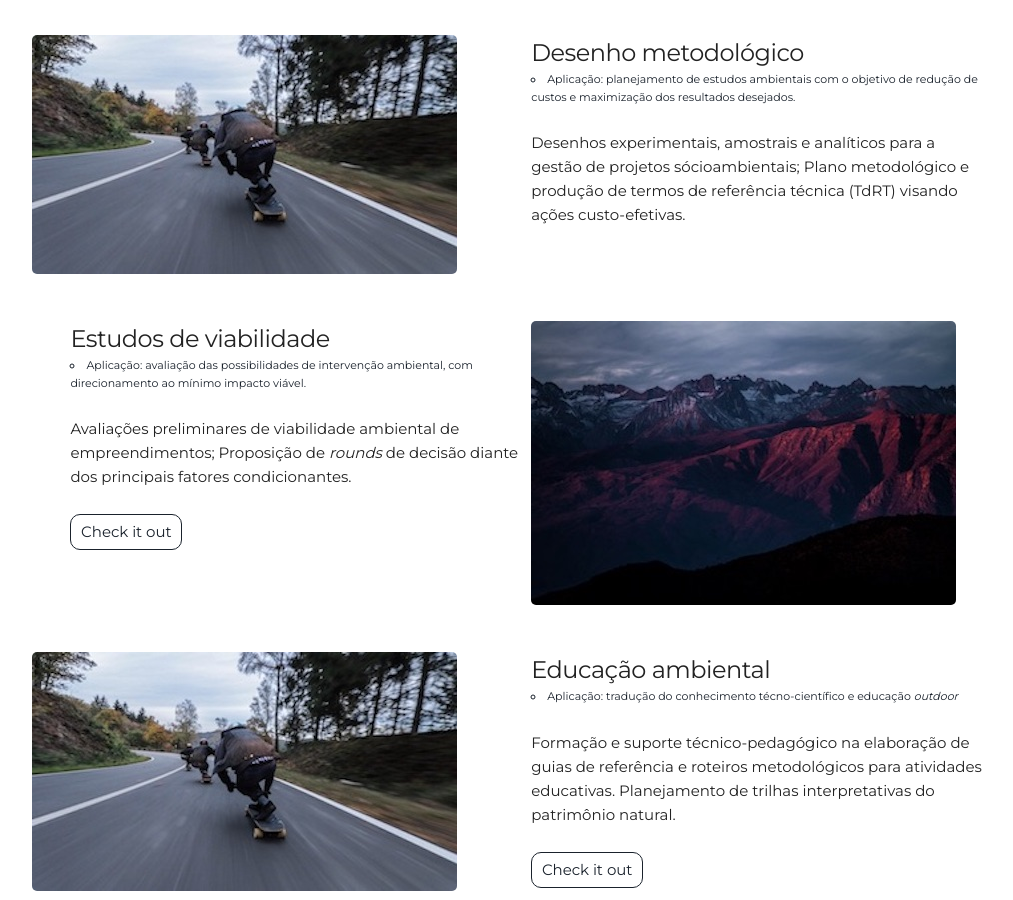
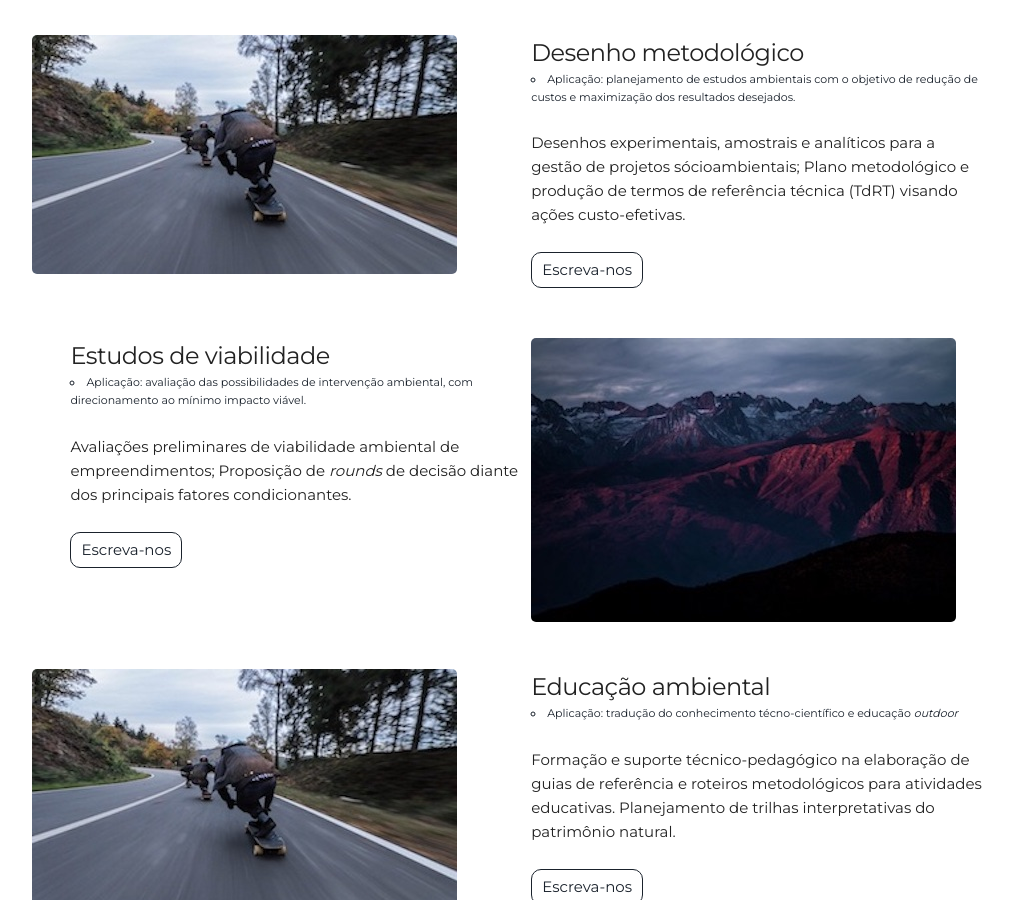
Before and after one commit to leroy1977/eQ1, a Jekyll site: the page built from index.html, in a window 1280 px wide and 900 px high, scrolled down 1814 px. Shown: the whole window, without its empty margins (128-1141 px from the left). Built offline with Jekyll 4.4.1, drawn with Linux system fonts in a browser that asks for light colours; some of the changed text lies outside the part shown.

Commit message:
Update projects.html

```diff
--- a/_includes/projects.html
+++ b/_includes/projects.html
@@ -10,7 +10,7 @@
       <h5> Estudos socioecológicos </h5>
       <li> Aplicação: estudos ambientais em processos de licenciamento ambiental; planos de manejo, programas ambientais de planos diretores municipais.</li>
       <p>Planejamento, geração e catálise do fluxo informativo em processos decisórios, executivos, e de entendimento entre atores envolvidos em redes sócioecológicas; Estudos técnicos e cartografia temática em ecossistemas terrestres e aquáticos. </p>
-      <!-- <a class="project-link" href="#">Check it out</a> -->
+      <a class="project-link" href="#">Escreva-nos</a>
     </div>
   </div>
   <div class="row user-projects">
@@ -23,7 +23,7 @@
         <li> Aplicação: planejamento de estudos ambientais com o objetivo de redução de custos e maximização dos resultados desejados. </li>
       </ul>
       <p>Desenhos experimentais, amostrais e analíticos para a gestão de projetos sócioambientais; Plano metodológico e produção de termos de referência técnica (TdRT) visando ações custo-efetivas.</p>
-      <!-- <a class="project-link" href="#">Check it out</a> -->
+      <a class="project-link" href="#">Escreva-nos</a>
     </div>
   </div>
   <div class="row user-projects">
@@ -36,7 +36,7 @@
         <li> Aplicação: avaliação das possibilidades de intervenção ambiental, com direcionamento ao mínimo impacto viável.</li>
       </ul>
       <p>Avaliações preliminares de viabilidade ambiental de empreendimentos; Proposição de <i> rounds </i> de decisão diante dos principais fatores condicionantes.</p>
-      <a class="project-link" href="#">Check it out</a>
+      <a class="project-link" href="#">Escreva-nos</a>
     </div>
   </div>
     <div class="row user-projects">
@@ -49,7 +49,7 @@
         <li> Aplicação: tradução do conhecimento técno-científico e educação <i> outdoor </i> </li>
       </ul>
       <p>Formação e suporte técnico-pedagógico na elaboração de guias de referência e roteiros metodológicos para atividades educativas. Planejamento de trilhas interpretativas do patrimônio natural.</p>
-      <a class="project-link" href="#">Check it out</a>
+      <a class="project-link" href="#">Escreva-nos</a>
     </div>
   </div>
   <div class="row user-projects">
@@ -62,7 +62,7 @@
         <li> Aplicação: compensação passivos ambientais e planejamento de sítios marícolas </li>
       </ul>
       <p>Mecanismos de compensação ambiental, processos de recuperação e recomposição florestal e aquicultura marinha apoiada no princípio de ecossistemas e redes sócioecológicas.</p>
-      <a class="project-link" href="#">Check it out</a>
+      <a class="project-link" href="#">Escreva-nos</a>
     </div>
   </div>
 </div>
```
